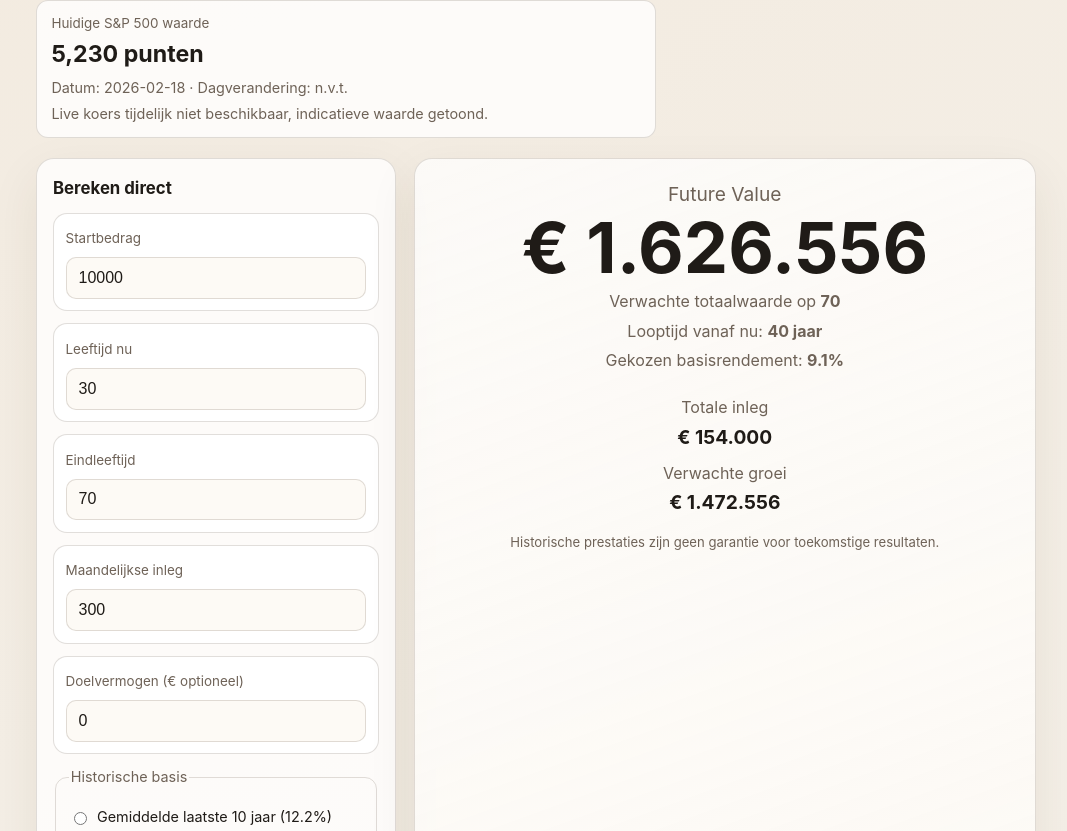
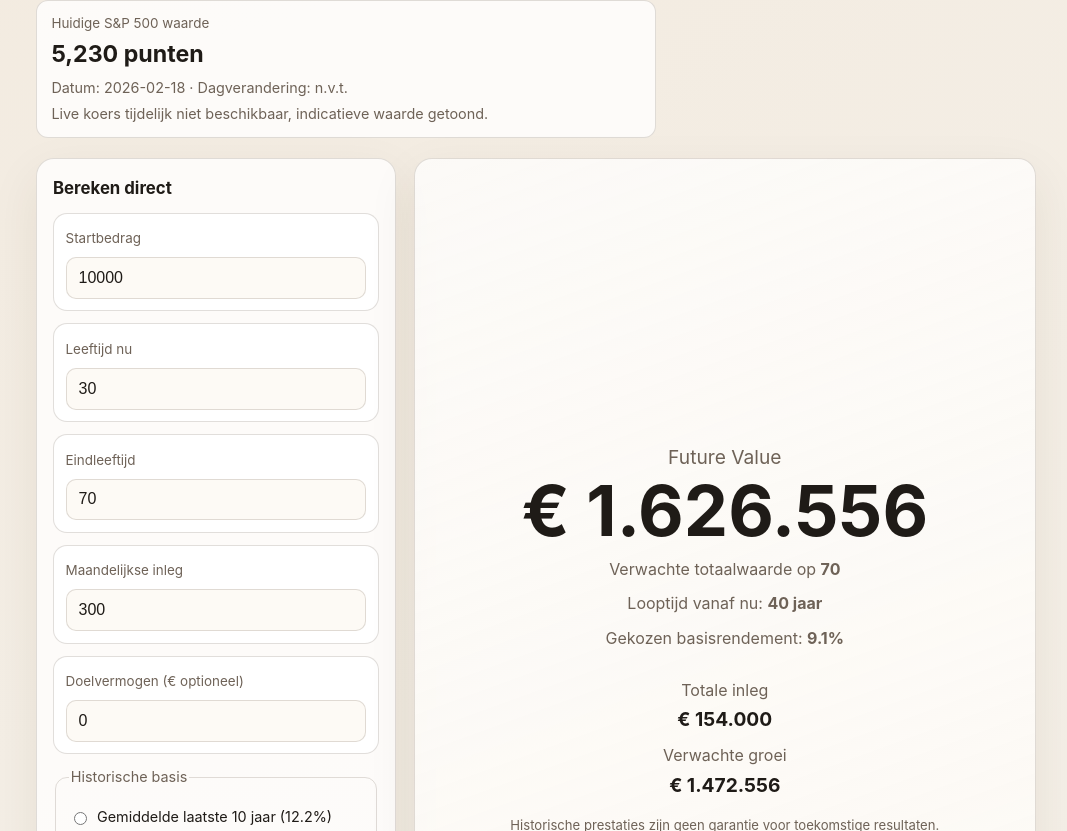
Before and after one commit to Jaymian-Lee/portfolio2024, a React (Create React App) app: page /sp500-calculator in a window 1280 px wide. Shown: the part 349-1180 px from the top of the page, without its empty margins (104-1171 px from the left). Built offline with nearby package versions, Linux system fonts and the light colour scheme; no server answers.

Commit message:
Center SP500 future value card content vertically

```diff
--- a/src/pages/SP500CalculatorPage.css
+++ b/src/pages/SP500CalculatorPage.css
@@ -182,7 +182,8 @@
   overflow: hidden;
   padding: 1.35rem;
   display: flex;
-  align-items: flex-start;
+  align-items: center;
+  justify-content: center;
   min-height: 470px;
   box-shadow: var(--shadow-soft);
 }
@@ -192,6 +193,9 @@
   z-index: 2;
   text-align: center;
   width: 100%;
+  display: flex;
+  flex-direction: column;
+  justify-content: center;
 }
 
 .future-kicker {
```
